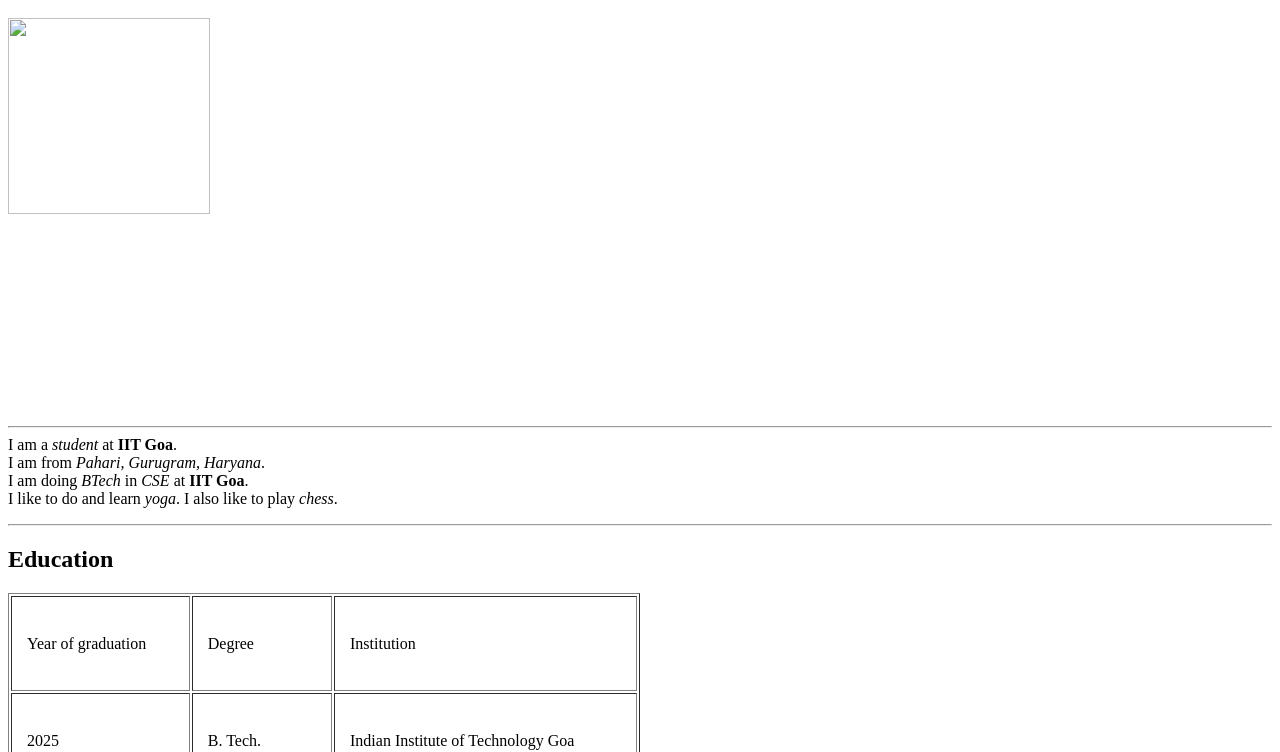
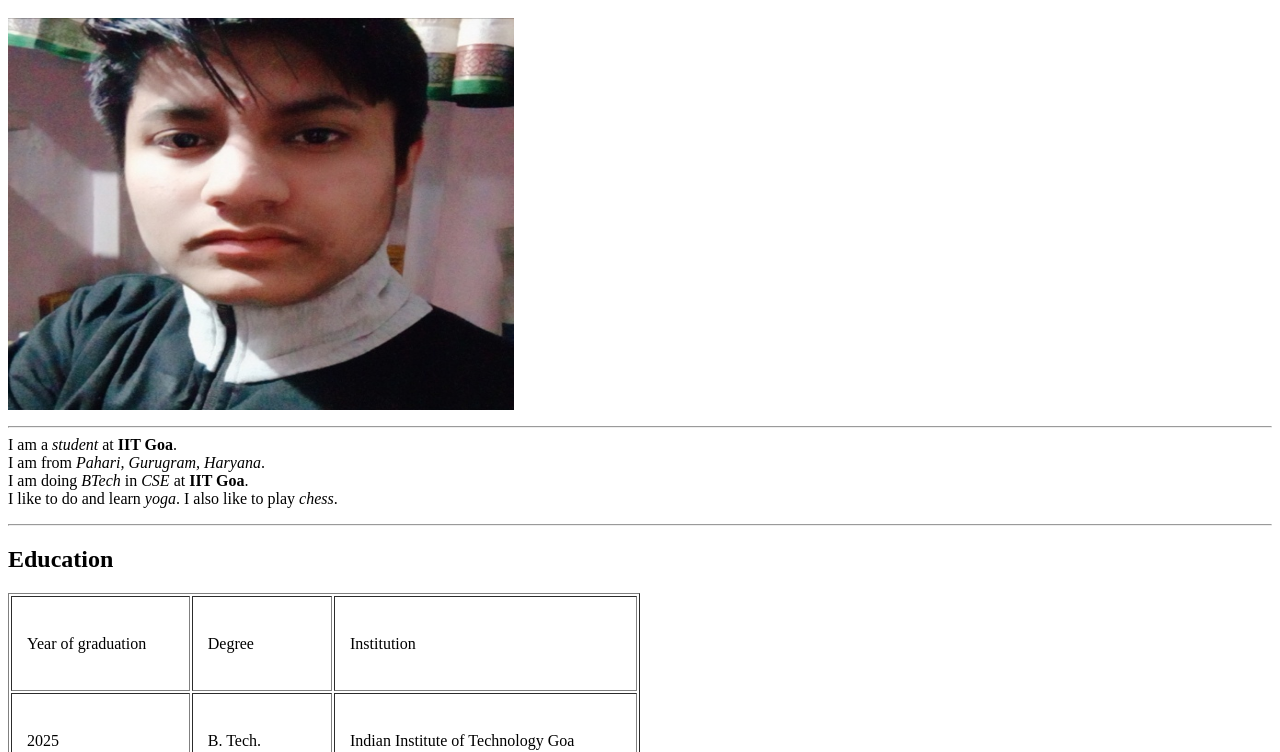
Before and after one commit to Harsh8692/Harsh8692.github.io, a plain HTML site: page index.html in a window 1280 px wide. Shown: the part 48-800 px from the top of the page. Drawn offline with Linux system fonts and the light colour scheme.

Commit message:
Markdown page updated

```diff
--- a/index.html
+++ b/index.html
@@ -7,7 +7,7 @@
     <body>
         <h1> HARSH </h1>
         <!-- My Image -->
-        <img src="C:\Users\This pc\Pictures\Camera Roll\harsh.JPG" height="50%" width="40%">
+        <img src="./img/harsh.JPG" height="50%" width="40%">
         <p>
         <hr>
         I am a <em>student</em> at <strong>IIT Goa</strong>.
```
Also changed, not shown: img/harsh.JPG (added), 1 other file.
